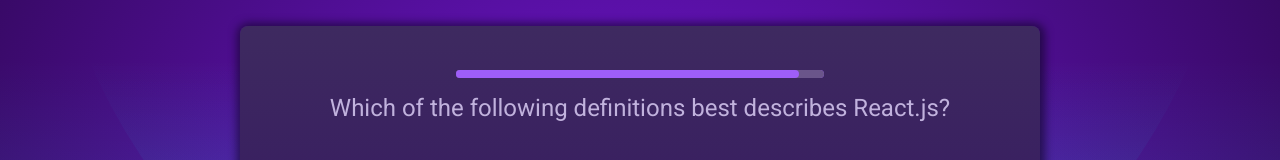
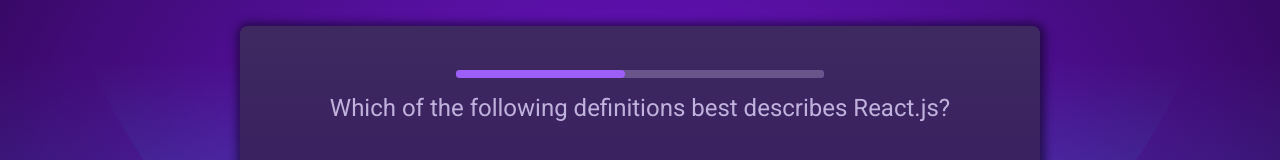
Before and after one commit to mateocastanodev/react-quiz, a React (Vite) app: page / in a window 1280 px wide. Shown: the part 237-397 px from the top of the page. Built offline with nearby package versions, Linux system fonts and the light colour scheme.

Commit message:
:construction: Timer adjustment

```diff
--- a/src/components/Question.tsx
+++ b/src/components/Question.tsx
@@ -7,6 +7,7 @@
   questionIndex: number;
   onSelectAnswer: (selectedAnswer: string) => void;
   onSkipAnswer: () => void;
+  key: number;
 }
 
 export default function Question({
@@ -22,6 +23,12 @@
     isCorrect: null,
   });
 
+  let timer = 10000;
+
+  if (answer.selectedAnswer) timer = 1000;
+
+  if (answer.isCorrect !== null) timer = 2000;
+
   function handleSelectAnswer(answersSelected: string) {
     setAnswer({ selectedAnswer: answersSelected, isCorrect: null });
     setTimeout(() => {
@@ -31,8 +38,6 @@
       });
 
       setTimeout(() => {
-        console.log("selectedAnswer", answersSelected);
-        console.log(onSelectAnswer);
         onSelectAnswer(answersSelected);
       }, 2000);
     }, 1000);
@@ -46,7 +51,12 @@
 
   return (
     <div id="question">
-      <QuestionTimer timeout={80000} onTimeout={onSkipAnswer} />
+      <QuestionTimer
+        timeout={timer}
+        onTimeout={answer.selectedAnswer === "" ? onSkipAnswer : null}
+        mode={answerState}
+        key={timer}
+      />
       <h2>{questionsData[questionIndex].text}</h2>
       <Answers
         answers={questionsData[questionIndex].answers}
--- a/src/components/QuestionTimer.tsx
+++ b/src/components/QuestionTimer.tsx
@@ -1,6 +1,16 @@
 import React, { useEffect } from "react";
 
-export default function QuestionTimer({ timeout, onTimeout }: any) {
+interface QuestionTimerProps {
+  timeout: number;
+  onTimeout: (() => void) | null;
+  mode: string;
+}
+
+export default function QuestionTimer({
+  timeout,
+  onTimeout,
+  mode,
+}: QuestionTimerProps) {
   const [remainingTime, setRemainingTime] = React.useState(timeout);
 
   useEffect(() => {
@@ -18,5 +28,12 @@
     };
   }, []);
 
-  return <progress id="question-time" max={timeout} value={remainingTime} />;
+  return (
+    <progress
+      id="question-time"
+      max={timeout}
+      value={remainingTime}
+      className={mode}
+    />
+  );
 }
--- a/src/components/Quiz.tsx
+++ b/src/components/Quiz.tsx
@@ -37,6 +37,7 @@
   return (
     <div id="quiz">
       <Question
+        key={activeQuestionIndex}
         questionIndex={activeQuestionIndex}
         onSelectAnswer={handleSelectAnswer}
         onSkipAnswer={handleSkipAnswer}
```
